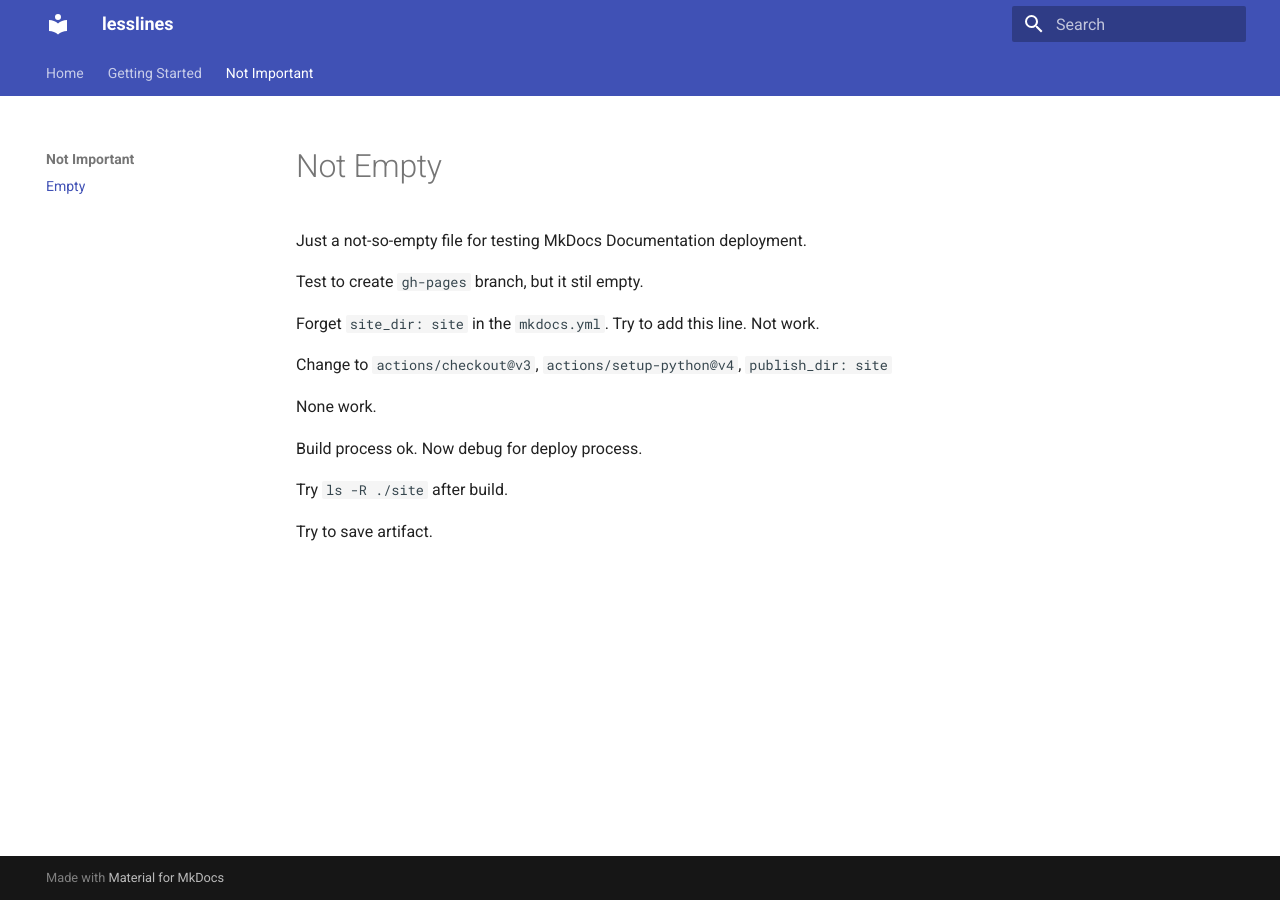
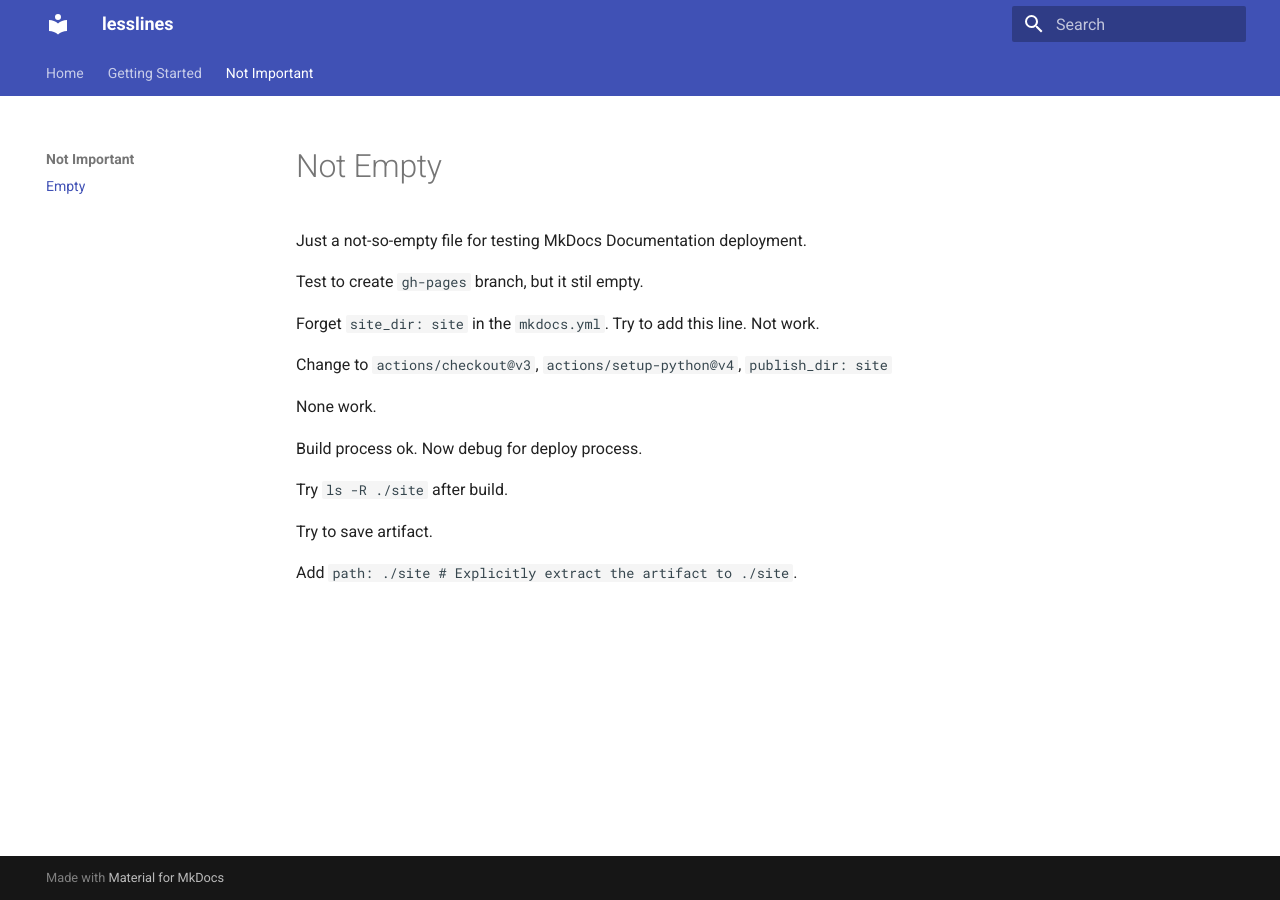
Before and after one commit to dudung/lesslines, an MkDocs documentation site: the page built from docs/empty.md, in a window 1280 px wide. Built offline with MkDocs 1.6.1 and Material for MkDocs 9.7.7, drawn with Linux system fonts in a browser that asks for light colours.

Commit message:
update docs

```diff
--- a/docs/empty.md
+++ b/docs/empty.md
@@ -15,3 +15,5 @@ Build process ok. Now debug for deploy process.
 Try `ls -R ./site` after build.
 
 Try to save artifact.
+
+Add `path: ./site  # Explicitly extract the artifact to ./site`.
```
